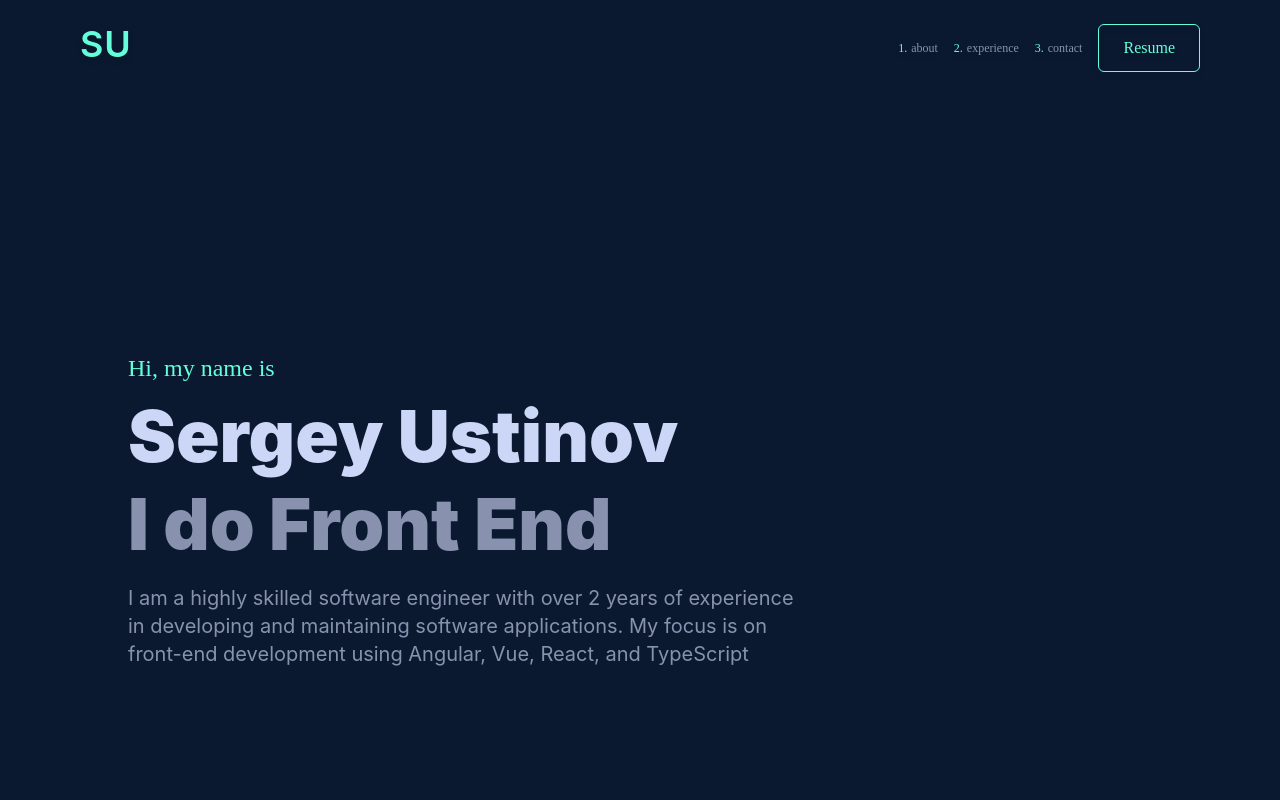
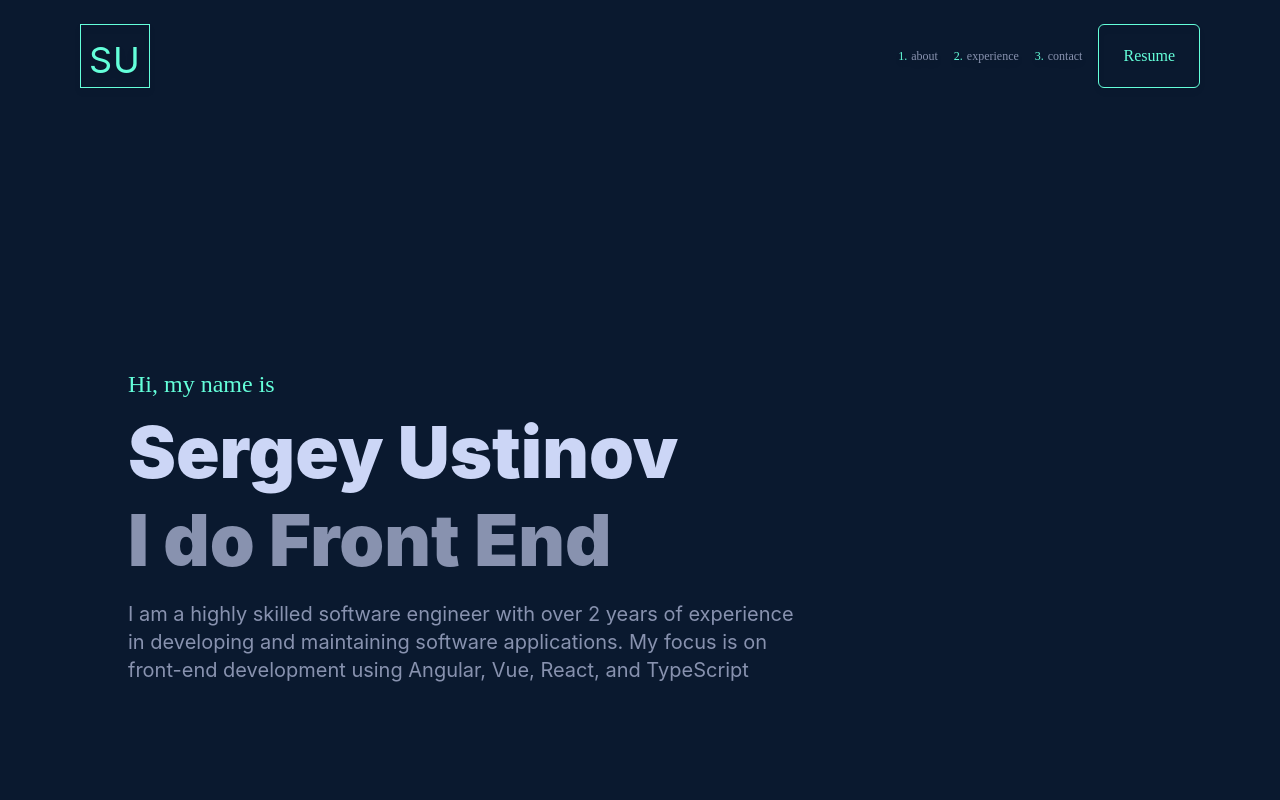
Before and after one commit to sergust/sergeyustinov, a Next.js app: page / in a window 1280 px wide. Shown: the top 800 px of the page. Built offline with nearby package versions, Linux system fonts and the light colour scheme; a web font is replaced by a local one.

Commit message:
Fix logo alignment

```diff
--- a/components/header/the-logo.tsx
+++ b/components/header/the-logo.tsx
@@ -7,9 +7,9 @@ const Logo: NextPage = () => {
   return (
     <div
       onClick={handleClick}
-      className="cursor-pointer text-4xl text-green font-sans font-semibold subpixel-antialiased tracking-wide"
+      className="cursor-pointer text-[36px] text-green tracking-wide border-[1px] border-green px-2"
     >
-      SU
+      <div className="pt-[8px]">SU</div>
     </div>
   )
 }
```
